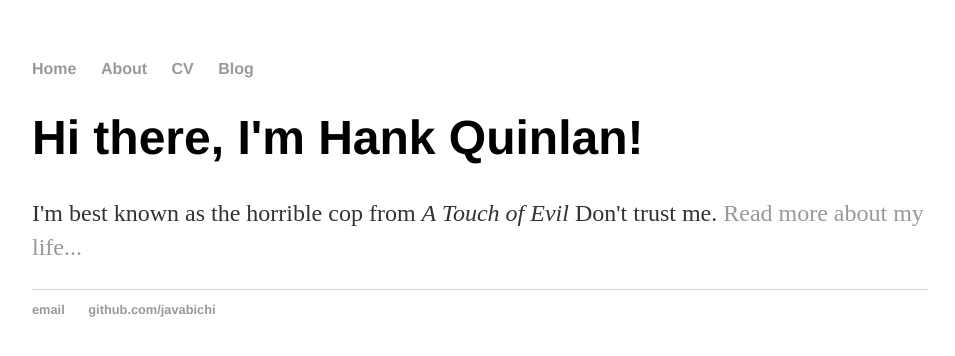
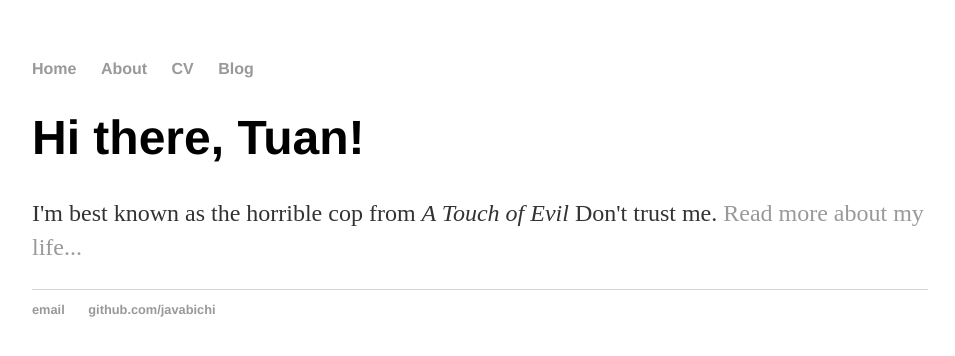
Before and after one commit to javabichi/javabichi.github.io, a Jekyll site: the page built from index.html, in a window 1280 px wide. Shown: the top 356 px of the page, without its empty margins (160-1115 px from the left). Built offline with Jekyll 4.4.1, drawn with Linux system fonts in a browser that asks for light colours.

Commit message:
Update index.html

```diff
--- a/index.html
+++ b/index.html
@@ -1,8 +1,8 @@
 ---
 layout: default
-title: Hank Quinlan, Horrible Cop
+title: Tuan
 ---
 <div class="blurb">
-	<h1>Hi there, I'm Hank Quinlan!</h1>
+	<h1>Hi there, Tuan!</h1>
 	<p>I'm best known as the horrible cop from <em>A Touch of Evil</em> Don't trust me. <a href="/about">Read more about my life...</a></p>
 </div><!-- /.blurb -->
```
